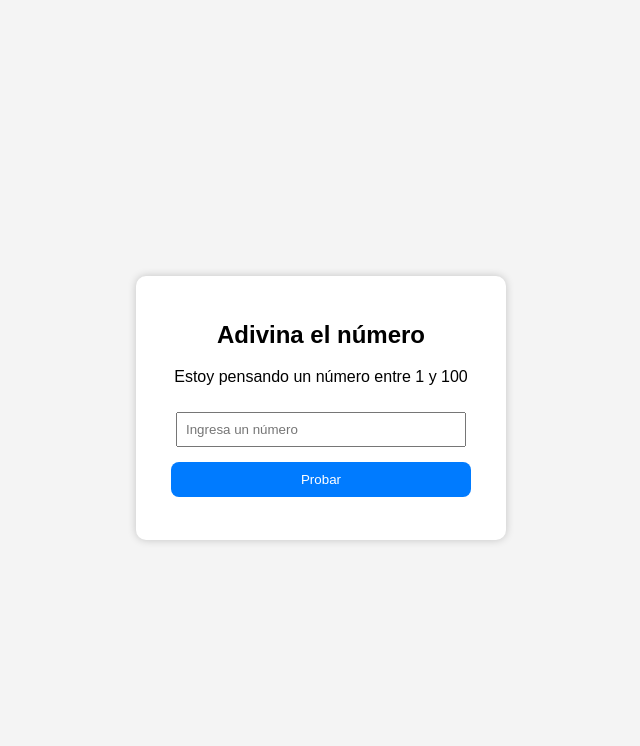
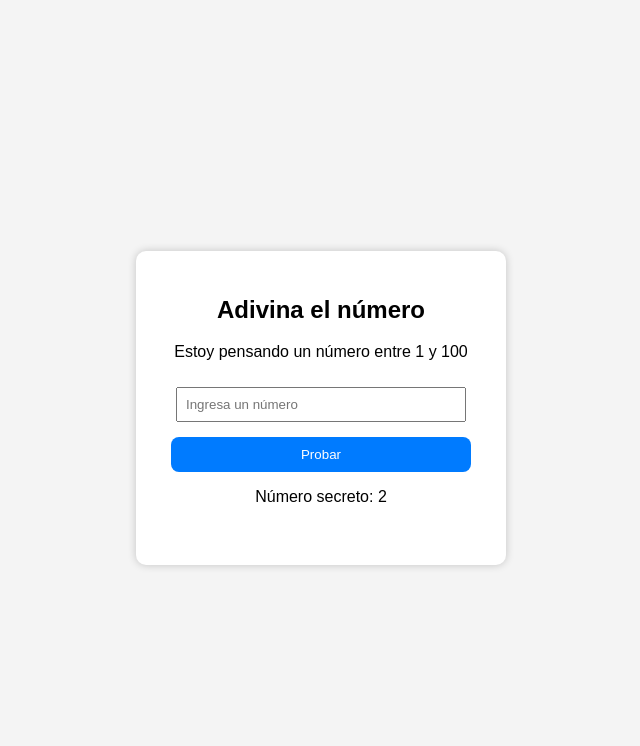
Before and after one commit to fernandovillegas1801-a11y/python1, a Flask app: page / in a window 1280 px wide. Shown: the top 746 px of the page, without its empty margins (319-959 px from the left). Run offline with Flask 3, Linux system fonts and the light colour scheme.

Commit message:
Update index.html

```diff
--- a/templates/index.html
+++ b/templates/index.html
@@ -74,6 +74,7 @@
         <form method="POST">
             <input type="number" name="intento" placeholder="Ingresa un número" required>
             <button type="submit">Probar</button>
+            <p>Número secreto: {{ session.numero }}</p>
         </form>
 
     {% endif %}
```
